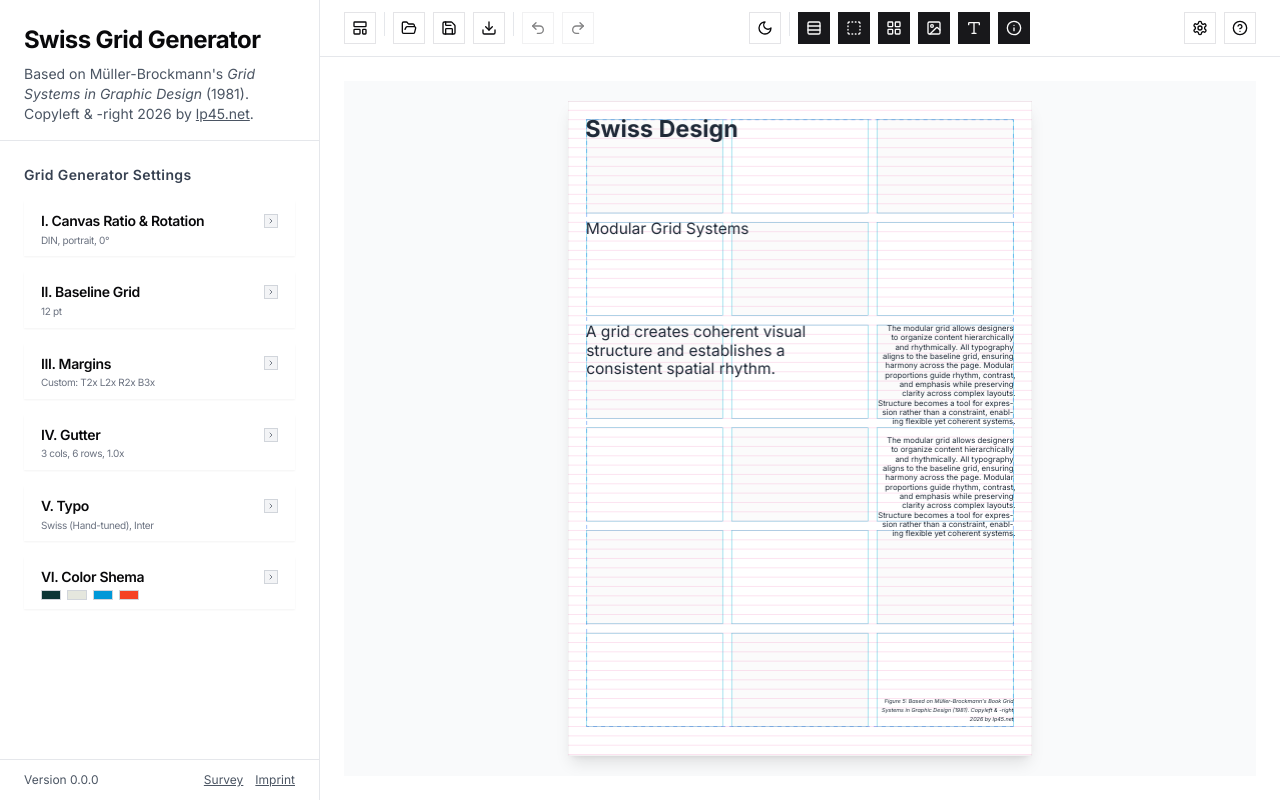
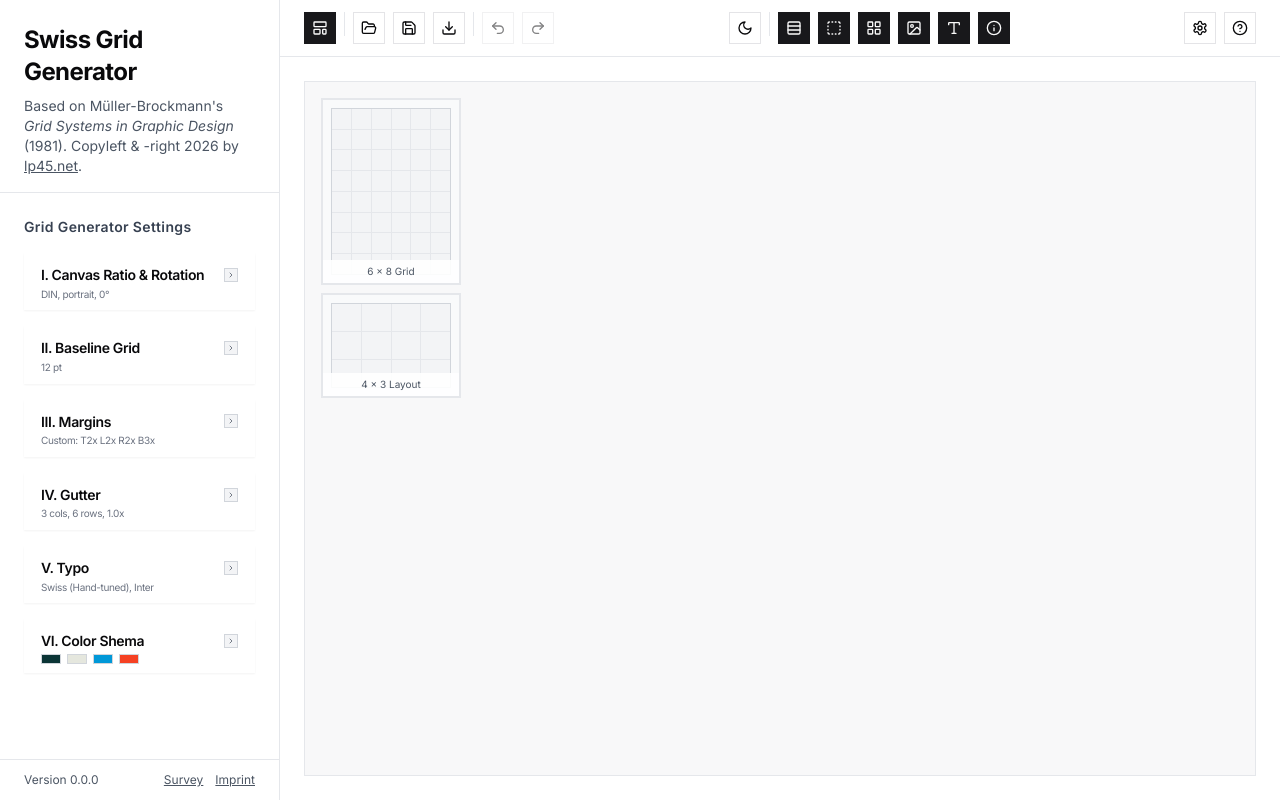
Before and after one commit to longplay45/swiss-grid-generator, a Next.js app in the folder webapp/: page / in a window 1280 px wide. Built offline with nearby package versions, Linux system fonts and the light colour scheme.

Commit message:
Align home preview behavior

```diff
--- a/webapp/app/page.tsx
+++ b/webapp/app/page.tsx
@@ -335,8 +335,9 @@ export default function Home() {
   const setCustomMarginMultipliers = useCallback((v: { top: number; left: number; right: number; bottom: number }) => dispatch({ type: "SET", key: "customMarginMultipliers", value: v }), [dispatch])
 
   const [activeSidebarPanel, setActiveSidebarPanel] = useState<
-    "settings" | "help" | "imprint" | "example" | null
+    "settings" | "help" | "imprint" | null
   >(null)
+  const [showPresetsBrowser, setShowPresetsBrowser] = useState(true)
   const [activeHelpSectionId, setActiveHelpSectionId] = useState<HelpSectionId | null>(null)
   const showSectionHelpIcons = activeSidebarPanel === "help"
   const [canUndoPreview, setCanUndoPreview] = useState(false)
@@ -739,7 +740,7 @@ export default function Home() {
           setActiveSidebarPanel((prev) => (prev === "imprint" ? null : "imprint"))
           return
         case "toggle_example_panel":
-          setActiveSidebarPanel((prev) => (prev === "example" ? null : "example"))
+          setShowPresetsBrowser(true)
       }
     }
     window.addEventListener("keydown", onKeyDown)
@@ -831,6 +832,7 @@ export default function Home() {
           setPreviewLayout(null)
           setLoadedPreviewLayout(null)
         }
+        setShowPresetsBrowser(false)
         isDirtyRef.current = false
       } catch (error) {
         console.error(error)
@@ -883,6 +885,7 @@ export default function Home() {
 
   const { fileGroup, displayGroup, sidebarGroup } = useHeaderActions({
     activeSidebarPanel,
+    showPresetsBrowser,
     isDarkUi,
     showBaselines,
     showMargins,
@@ -892,7 +895,7 @@ export default function Home() {
     showRolloverInfo,
     canUndo: history.canUndo,
     canRedo: history.canRedo,
-    onToggleExamplePanel: () => setActiveSidebarPanel((prev) => (prev === "example" ? null : "example")),
+    onOpenPresets: () => setShowPresetsBrowser(true),
     onLoadJson: () => loadFileInputRef.current?.click(),
     onSaveJson: exportActions.openSaveDialog,
     onExportPdf: exportActions.openExportDialog,
@@ -961,7 +964,7 @@ export default function Home() {
       { type: "SET", key: "showBaselines", value: true },
       { type: "SET", key: "showMargins", value: true },
     ] })
-    setActiveSidebarPanel(null)
+    setShowPresetsBrowser(false)
   }, [dispatch])
 
   const settingsPanels = useMemo(() => (
@@ -1124,6 +1127,17 @@ export default function Home() {
 
       <div className="flex-1 flex flex-row overflow-hidden">
         <div className="flex-1 p-4 md:p-6 overflow-auto">
+          {showPresetsBrowser ? (
+            <div className={`h-full min-h-[360px] rounded-md border p-4 ${isDarkUi ? "border-gray-700 bg-gray-900/40" : "border-gray-200 bg-gray-100/60"}`}>
+              <div className="w-40">
+                <ExampleLayoutsPanel
+                  isDarkMode={isDarkUi}
+                  onLoadPreset={handleLoadExamplePreset}
+                  compact
+                />
+              </div>
+            </div>
+          ) : (
             <GridPreview
               result={result}
               showBaselines={showBaselines}
@@ -1147,11 +1161,12 @@ export default function Home() {
               isDarkMode={isDarkUi}
               onLayoutChange={setPreviewLayout}
             />
+          )}
         </div>
         {activeSidebarPanel && (
           <div
             data-help-scroll-root="true"
-            className={`w-80 shrink-0 border-l overflow-y-auto text-sm ${uiTheme.sidebar} ${
+            className={`w-[280px] shrink-0 border-l overflow-y-auto text-sm ${uiTheme.sidebar} ${
               activeSidebarPanel === "help"
                 ? "px-4 pb-4 pt-0 md:px-6 md:pb-6 md:pt-0"
                 : "p-4 md:p-6"
@@ -1192,12 +1207,6 @@ export default function Home() {
                 onClose={handleCloseSidebar}
               />
             )}
-            {activeSidebarPanel === "example" && (
-              <ExampleLayoutsPanel
-                isDarkMode={isDarkUi}
-                onLoadPreset={handleLoadExamplePreset}
-              />
-            )}
           </div>
         )}
       </div>
@@ -1219,6 +1228,7 @@ export default function Home() {
     isDarkUi,
     loadLayout,
     loadedPreviewLayout,
+    showPresetsBrowser,
     renderHeaderAction,
     result,
     rotation,
@@ -1242,7 +1252,7 @@ export default function Home() {
   return (
     <div className={`flex h-screen flex-col md:flex-row ${uiTheme.root}`}>
       {/* Left Panel - Controls */}
-      <div className={`w-full md:w-80 flex max-h-[50vh] flex-col border-r border-b md:max-h-full md:border-b-0 ${uiTheme.leftPanel}`}>
+      <div className={`w-full md:w-[280px] flex max-h-[50vh] flex-col border-r border-b md:max-h-full md:border-b-0 ${uiTheme.leftPanel}`}>
         {/* Header - always visible */}
         <div className={`shrink-0 space-y-2 border-b p-4 md:px-6 md:pt-6 ${uiTheme.subtleBorder}`}>
           <h1 className="text-2xl font-bold tracking-tight">Swiss Grid Generator</h1>
--- a/webapp/components/settings/ColorShemaPanel.tsx
+++ b/webapp/components/settings/ColorShemaPanel.tsx
@@ -77,7 +77,7 @@ export const ColorShemaPanel = memo(function ColorShemaPanel({
         {selected.colors.map((color, index) => (
           <div
             key={`${selected.id}-${index}-${color}`}
-            className={`h-8 rounded border ${isDarkMode ? "border-gray-700" : "border-gray-200"}`}
+            className={`h-2.5 rounded-sm border ${isDarkMode ? "border-gray-700" : "border-gray-200"}`}
             style={{ backgroundColor: color }}
             title={color}
           />
--- a/webapp/components/settings/PanelCard.tsx
+++ b/webapp/components/settings/PanelCard.tsx
@@ -38,7 +38,7 @@ export function PanelCard({
         tooltipClassName="left-4 top-full mt-1 border-gray-200 bg-white/95 text-gray-700 shadow-lg dark:border-gray-700 dark:bg-gray-900/95 dark:text-gray-200"
       >
         <CardHeader
-          className={`cursor-pointer select-none ${collapsed ? "px-4 pt-[10px] pb-[8px]" : "px-4 pt-3 pb-2"}`}
+          className={`cursor-pointer select-none ${collapsed ? "px-4 pt-3 pb-[8px]" : "px-4 pt-3 pb-2"}`}
           onClick={onHeaderClick}
           onDoubleClick={onHeaderDoubleClick}
           onMouseEnter={showHelpIcons ? () => onNavigate(helpSectionKey) : undefined}
--- a/webapp/components/sidebar/ExampleLayoutsPanel.tsx
+++ b/webapp/components/sidebar/ExampleLayoutsPanel.tsx
@@ -12,6 +12,7 @@ type ExamplePreset = {
 type Props = {
   onLoadPreset: (preset: ExamplePreset) => void
   isDarkMode?: boolean
+  compact?: boolean
 }
 
 const EXAMPLE_PRESETS: ExamplePreset[] = [
@@ -37,18 +38,23 @@ const EXAMPLE_PRESETS: ExamplePreset[] = [
   },
 ]
 
-export function ExampleLayoutsPanel({ onLoadPreset, isDarkMode = false }: Props) {
+export function ExampleLayoutsPanel({ onLoadPreset, isDarkMode = false, compact = false }: Props) {
+  const cardGapClass = compact ? "gap-2" : "gap-3"
   return (
     <div>
-      <h3 className={`text-sm font-semibold mb-2 ${isDarkMode ? "text-gray-100" : "text-gray-900"}`}>Example Layouts</h3>
-      <p className={`text-xs mb-4 ${isDarkMode ? "text-gray-300" : "text-gray-600"}`}>Click a thumbnail to load a preset layout.</p>
-      <div className="grid grid-cols-1 gap-3">
+      {!compact ? (
+        <>
+          <h3 className={`text-sm font-semibold mb-2 ${isDarkMode ? "text-gray-100" : "text-gray-900"}`}>Presets</h3>
+          <p className={`text-xs mb-4 ${isDarkMode ? "text-gray-300" : "text-gray-600"}`}>Double-click a thumbnail to load a preset layout.</p>
+        </>
+      ) : null}
+      <div className={`grid grid-cols-1 ${cardGapClass}`}>
         {EXAMPLE_PRESETS.map((preset) => (
           <button
             key={preset.label}
             type="button"
-            className={`group relative rounded-md border-2 transition-colors cursor-pointer overflow-hidden ${preset.orientation === "landscape" ? "aspect-[4/3]" : "aspect-[3/4]"} ${isDarkMode ? "border-gray-700 bg-gray-800 hover:border-blue-400 hover:bg-gray-700" : "border-gray-200 bg-gray-50 hover:border-blue-500 hover:bg-blue-50"}`}
-            onClick={() => onLoadPreset(preset)}
+            className={`group relative rounded-md border-2 transition-colors cursor-pointer overflow-hidden ${preset.orientation === "landscape" ? "aspect-[4/3]" : "aspect-[3/4]"} ${compact ? "max-w-[140px]" : ""} ${isDarkMode ? "border-gray-700 bg-gray-800 hover:border-blue-400 hover:bg-gray-700" : "border-gray-200 bg-gray-50 hover:border-blue-500 hover:bg-blue-50"}`}
+            onDoubleClick={() => onLoadPreset(preset)}
           >
             <div className={`absolute inset-2 border ${isDarkMode ? "border-gray-600 bg-gray-900" : "border-gray-300 bg-white"}`}>
               <div
--- a/webapp/components/sidebar/HelpPanel.tsx
+++ b/webapp/components/sidebar/HelpPanel.tsx
@@ -258,10 +258,10 @@ export function HelpPanel({ isDarkMode = false, onClose, activeSectionId }: Prop
 
       <section id="help-header-examples" className="space-y-2">
         <SectionHeading className={`text-sm font-semibold ${tone.heading}`} jumpButtonClassName={tone.jumpButton}>
-          Examples
+          Presets
         </SectionHeading>
         <p className={`text-xs leading-relaxed ${tone.body}`}>
-          Opens example layouts panel. Shortcut: <span className={tone.emphasis}>Cmd/Ctrl+Shift+4</span>.
+          Opens the presets browser in the preview area; double-click a thumbnail to load it. Shortcut: <span className={tone.emphasis}>Cmd/Ctrl+Shift+4</span>.
         </p>
       </section>
 
--- a/webapp/hooks/useHeaderActions.tsx
+++ b/webapp/hooks/useHeaderActions.tsx
@@ -19,7 +19,7 @@ import {
 } from "lucide-react"
 import type { PreviewHeaderShortcutId } from "@/lib/preview-header-shortcuts"
 
-export type SidebarPanel = "settings" | "help" | "imprint" | "example" | null
+export type SidebarPanel = "settings" | "help" | "imprint" | null
 
 export type HeaderAction = {
   key: string
@@ -37,6 +37,7 @@ export type HeaderItem = { type: "action"; action: HeaderAction } | { type: "div
 
 type Args = {
   activeSidebarPanel: SidebarPanel
+  showPresetsBrowser: boolean
   isDarkUi: boolean
   showBaselines: boolean
   showMargins: boolean
@@ -46,7 +47,7 @@ type Args = {
   showRolloverInfo: boolean
   canUndo: boolean
   canRedo: boolean
-  onToggleExamplePanel: () => void
+  onOpenPresets: () => void
   onLoadJson: () => void
   onSaveJson: () => void
   onExportPdf: () => void
@@ -68,17 +69,17 @@ export function useHeaderActions(args: Args) {
     {
       type: "action",
       action: {
-        key: "examples",
-        ariaLabel: "Show examples",
-        tooltip: "Example layouts",
+        key: "presets",
+        ariaLabel: "Show presets",
+        tooltip: "Presets",
         shortcutId: "toggle_example_panel",
-        variant: args.activeSidebarPanel === "example" ? "default" : "outline",
-        pressed: args.activeSidebarPanel === "example",
-        onClick: args.onToggleExamplePanel,
+        variant: args.showPresetsBrowser ? "default" : "outline",
+        pressed: args.showPresetsBrowser,
+        onClick: args.onOpenPresets,
         icon: <LayoutTemplate className="h-4 w-4" />,
       },
     },
-    { type: "divider", key: "divider-examples-load" },
+    { type: "divider", key: "divider-presets-load" },
     {
       type: "action",
       action: {
--- a/webapp/lib/help-registry.ts
+++ b/webapp/lib/help-registry.ts
@@ -27,7 +27,7 @@ export const GRID_SETTINGS_INDEX_ITEMS = [
 export const HEADER_CONTROLS_INDEX_ITEMS = [
   { id: "help-sidebars-header", label: "Header and Sidebars" },
   { id: "help-help-navigation", label: "Help Navigation" },
-  { id: "help-header-examples", label: "Examples" },
+  { id: "help-header-examples", label: "Presets" },
   { id: "help-header-load", label: "Load" },
   { id: "help-header-save", label: "Save" },
   { id: "help-header-export", label: "Export PDF" },
@@ -69,7 +69,7 @@ export const HELP_SECTION_BY_SETTINGS_SECTION: Record<SectionKey, HelpSectionId>
 }
 
 export const HELP_SECTION_BY_HEADER_ACTION: Record<string, HelpSectionId> = {
-  examples: "help-header-examples",
+  presets: "help-header-examples",
   load: "help-header-load",
   save: "help-header-save",
   export: "help-header-export",
--- a/webapp/lib/preview-header-shortcuts.ts
+++ b/webapp/lib/preview-header-shortcuts.ts
@@ -109,7 +109,7 @@ export const PREVIEW_HEADER_SHORTCUTS: PreviewHeaderShortcut[] = [
   {
     id: "toggle_example_panel",
     combo: "Cmd/Ctrl+Shift+4",
-    description: "Toggle example layouts",
+    description: "Open presets browser",
     bindings: [{ key: "4", shift: true }],
   },
 ]
```
Lines whose indentation alone changed are shown as unchanged.
